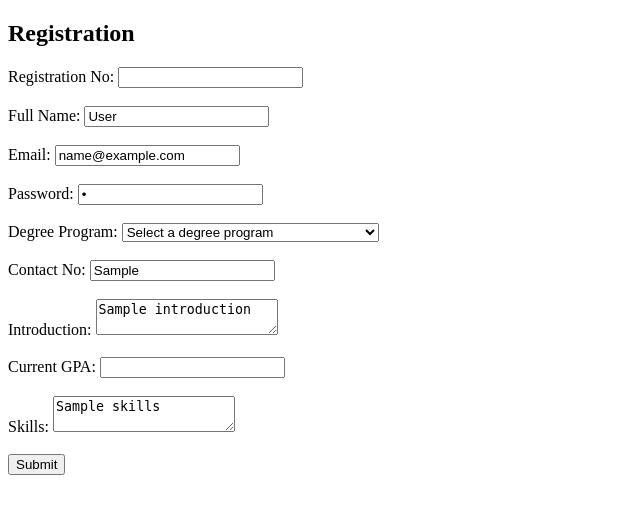
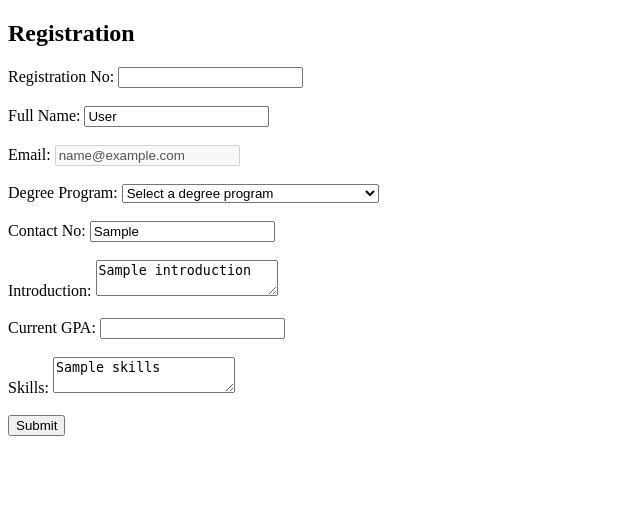
Before and after one commit to AnjanaPasinduMadushan/Student_Details_web_app, a Flask app: template templates/profile.html in a window 1280 px wide. Shown: the top 514 px of the page, without its empty margins (0-640 px from the left). Run offline with Flask 3, Linux system fonts and the light colour scheme; the template is opened without the code that fills it: most values are stand-ins (such as "Sample title", 1, 10 or a date in 2020).

Commit message:
Update profile.html

```diff
--- a/templates/profile.html
+++ b/templates/profile.html
@@ -14,10 +14,7 @@
     <input type="text" id="fullname" name="fullname" value={{item.fullname}}><br><br>
 
     <label for="email">Email:</label>
-    <input type="email" id="email" name="email" value={{item.email}}><br><br>
-
-    <label for="password">Password:</label>
-    <input type="password" id="password" name="password" value={{item.password}}><br><br>
+    <input type="email" id="email" name="email" value={{item.email}} disabled><br><br>
 
     <label for="degree">Degree Program:</label>
     <select id="degree" name="degree">
```
